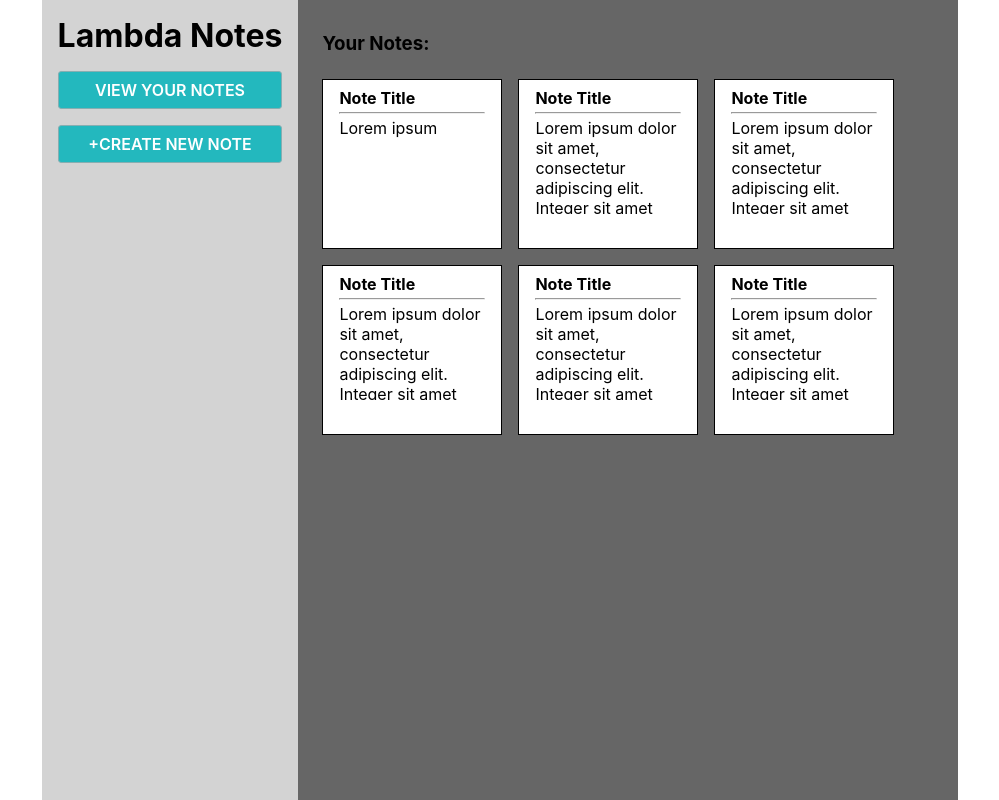
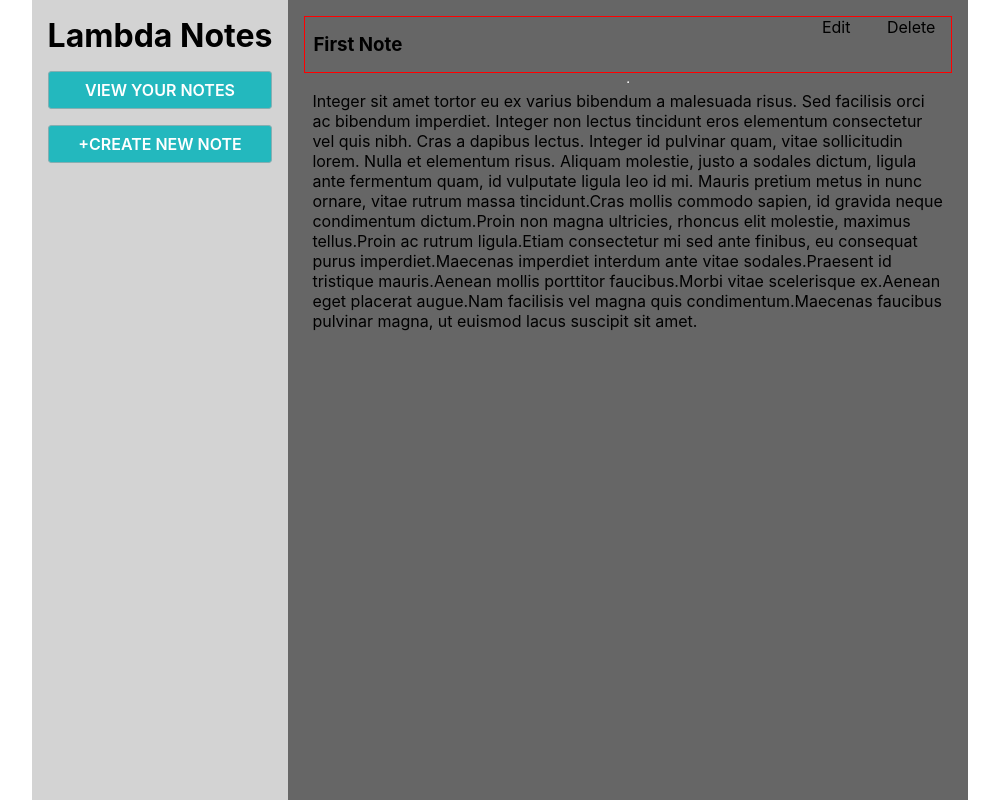
Before and after one commit to oagboghi2/digicert_test, a React (Create React App) app in the folder lambdanotes/: page / in a window 1280 px wide. Shown: the whole page, without its empty margins (140-1139 px from the left). Built offline with nearby package versions, Linux system fonts and the light colour scheme.

Commit message:
Styled noteView component

```diff
--- a/lambdanotes/src/components/NoteView/NoteView.js
+++ b/lambdanotes/src/components/NoteView/NoteView.js
@@ -2,10 +2,56 @@ import React, { Component } from 'react'
 import './index.css';
 
 class NoteView extends Component {
-    state = {  }
+    state = {
+        notesArray: [
+            {
+                _id: 'fhcdjnmk',
+                title: 'First Note',
+                body: 'Integer sit amet tortor eu ex varius bibendum a malesuada risus. Sed facilisis orci ac bibendum imperdiet. Integer non lectus tincidunt eros elementum consectetur vel quis nibh. Cras a dapibus lectus. Integer id pulvinar quam, vitae sollicitudin lorem. Nulla et elementum risus. Aliquam molestie, justo a sodales dictum, ligula ante fermentum quam, id vulputate ligula leo id mi. Mauris pretium metus in nunc ornare, vitae rutrum massa tincidunt.Cras mollis commodo sapien, id gravida neque condimentum dictum.Proin non magna ultricies, rhoncus elit molestie, maximus tellus.Proin ac rutrum ligula.Etiam consectetur mi sed ante finibus, eu consequat purus imperdiet.Maecenas imperdiet interdum ante vitae sodales.Praesent id tristique mauris.Aenean mollis porttitor faucibus.Morbi vitae scelerisque ex.Aenean eget placerat augue.Nam facilisis vel magna quis condimentum.Maecenas faucibus pulvinar magna, ut euismod lacus suscipit sit amet.',
+                CreatedAt: 1550384469279
+            },
+            {
+                _id: 'fvejnkmjnmvfem',
+                title: 'Second Note',
+                body: 'Lorem ipsum dolor sit amet, Lorem ipsum dolor sit amet,',
+                CreatedAt: 1550384469279
+            },
+            {
+                _id: 'fiyuouiyu',
+                title: 'Third Note',
+                body: ' consectetur adipiscing',
+                CreatedAt: 1550384469279
+            },
+            {
+                _id: 'jbknlkyu',
+                title: 'Fourth Note',
+                body: ' consectetur adipiscing',
+                CreatedAt: 1550384469279
+            },
+        ]
+    }
+
+
+
     render() {
-        return ( <div>Note View Placeholder</div> );
+        return (
+            <div className = 'noteview_container'>
+            <div className = 'noteview_Topcontent'>
+                    <h3 className = 'contentHeader'>
+                        {this.state.notesArray[0].title}
+                    </h3>
+                    <div>
+                        <a className = 'edit_delete'> Edit</a>
+                        <a className = 'edit_delete'> Delete</a>
+                    </div>
+            </div>
+                <hr></hr>
+                <div className='notesList'>
+                    <p className = ''>
+                        {this.state.notesArray[0].body}
+                    </p>
+                </div>
+            </div>
+        )}
     }
-}
-
 export default NoteView;
--- a/lambdanotes/src/components/NoteView/index.css
+++ b/lambdanotes/src/components/NoteView/index.css
@@ -0,0 +1,18 @@
+.noteview_container {
+    display: flex;
+    flex-direction: column;
+}
+
+.noteview_container p {
+    margin: 0 0.5rem;
+}
+
+.noteview_Topcontent {
+    display: flex;
+    justify-content: space-between;
+    border: red solid 1px;
+}
+
+.edit_delete {
+    padding: 1rem;
+}
--- a/lambdanotes/src/components/NotesList/NotesList.js
+++ b/lambdanotes/src/components/NotesList/NotesList.js
@@ -2,58 +2,56 @@ import React, { Component } from 'react'
 import './index.css';
 
 class NotesList extends Component {
-    state = {  }
+    state = {
+        notesArray: [
+            {
+                _id:'fhcdjnmk',
+                title: 'First Note',
+                body: 'Integer sit amet tortor eu ex varius bibendum a malesuada risus. Sed facilisis orci ac bibendum imperdiet. Integer non lectus tincidunt eros elementum consectetur vel quis nibh. Cras a dapibus lectus. Integer id pulvinar quam, vitae sollicitudin lorem. Nulla et elementum risus. Aliquam molestie, justo a sodales dictum, ligula ante fermentum quam, id vulputate ligula leo id mi. Mauris pretium metus in nunc ornare, vitae rutrum massa tincidunt.Cras mollis commodo sapien, id gravida neque condimentum dictum.Proin non magna ultricies, rhoncus elit molestie, maximus tellus.Proin ac rutrum ligula.Etiam consectetur mi sed ante finibus, eu consequat purus imperdiet.Maecenas imperdiet interdum ante vitae sodales.Praesent id tristique mauris.Aenean mollis porttitor faucibus.Morbi vitae scelerisque ex.Aenean eget placerat augue.Nam facilisis vel magna quis condimentum.Maecenas faucibus pulvinar magna, ut euismod lacus suscipit sit amet.',
+                CreatedAt: 1550384469279
+            },
+            {
+                _id: 'fvejnkmjnmvfem',
+                title: 'Second Note',
+                body: 'Lorem ipsum dolor sit amet, Lorem ipsum dolor sit amet,',
+                CreatedAt: 1550384469279
+            },
+            {
+                _id: 'fiyuouiyu',
+                title: 'Third Note',
+                body: ' consectetur adipiscing',
+                CreatedAt: 1550384469279
+            },
+            {
+                _id: 'jbknlkyu',
+                title: 'Fourth Note',
+                body: ' consectetur adipiscing',
+                CreatedAt: 1550384469279
+            },
+        ]
+    }
+
+
+
     render() {
         return (
             <div className = 'noteslist_container'>
                 <div><h3 className = 'contentHeader'>Your Notes:</h3></div>
-        <div className = 'notesList'>
-                <div className = 'note'>
+                    <div className='notesList'>
+                            {this.state.notesArray.map((note, index) => {
+                                return (
+                                    <div className='note' key={index + note.title}>
                                         <div>
-                        <h4>Note Title</h4>
+                                            <h4>{note.title}</h4>
                                             <hr></hr>
-                        <p>Lorem ipsum </p>
+                                            <p>{note.body} </p>
                                         </div>
                                     </div>
-                <div className = 'note'>
-                    <div>
-                        <h4>Note Title</h4>
-                        <hr></hr>
-                        <p>Lorem ipsum dolor sit amet, consectetur adipiscing elit. Integer sit amet tortor eu ex varius bibendum a malesuada risus. Sed facilisis orci ac bibendum imperdiet. Integer non lectus tincidunt eros elementum consectetur vel quis nibh. Cras a dapibus lectus. Integer id pulvinar quam, vitae sollicitudin lorem. Nulla et elementum risus. Aliquam molestie, justo a sodales dictum, ligula ante fermentum quam, id vulputate ligula leo id mi. Mauris pretium metus in nunc ornare, vitae rutrum massa tincidunt.</p>
+                                    )
+                            })}
                     </div>
             </div>
-                <div className = 'note'>
-                    <div>
-                        <h4>Note Title</h4>
-                        <hr></hr>
-                        <p>Lorem ipsum dolor sit amet, consectetur adipiscing elit. Integer sit amet tortor eu ex varius bibendum a malesuada risus. Sed facilisis orci ac bibendum imperdiet. Integer non lectus tincidunt eros elementum consectetur vel quis nibh. Cras a dapibus lectus. Integer id pulvinar quam, vitae sollicitudin lorem. Nulla et elementum risus. Aliquam molestie, justo a sodales dictum, ligula ante fermentum quam, id vulputate ligula leo id mi. Mauris pretium metus in nunc ornare, vitae rutrum massa tincidunt.</p>
-                    </div>
-                </div>
-                <div className = 'note'>
-                    <div>
-                        <h4>Note Title</h4>
-                        <hr></hr>
-                        <p>Lorem ipsum dolor sit amet, consectetur adipiscing elit. Integer sit amet tortor eu ex varius bibendum a malesuada risus. Sed facilisis orci ac bibendum imperdiet. Integer non lectus tincidunt eros elementum consectetur vel quis nibh. Cras a dapibus lectus. Integer id pulvinar quam, vitae sollicitudin lorem. Nulla et elementum risus. Aliquam molestie, justo a sodales dictum, ligula ante fermentum quam, id vulputate ligula leo id mi. Mauris pretium metus in nunc ornare, vitae rutrum massa tincidunt.</p>
-                    </div>
-                </div>
-                <div className = 'note'>
-                    <div>
-                        <h4>Note Title</h4>
-                        <hr></hr>
-                        <p>Lorem ipsum dolor sit amet, consectetur adipiscing elit. Integer sit amet tortor eu ex varius bibendum a malesuada risus. Sed facilisis orci ac bibendum imperdiet. Integer non lectus tincidunt eros elementum consectetur vel quis nibh. Cras a dapibus lectus. Integer id pulvinar quam, vitae sollicitudin lorem. Nulla et elementum risus. Aliquam molestie, justo a sodales dictum, ligula ante fermentum quam, id vulputate ligula leo id mi. Mauris pretium metus in nunc ornare, vitae rutrum massa tincidunt.</p>
-                    </div>
-                </div>
-                <div className = 'note'>
-                    <div>
-                        <h4>Note Title</h4>
-                        <hr></hr>
-                        <p>Lorem ipsum dolor sit amet, consectetur adipiscing elit. Integer sit amet tortor eu ex varius bibendum a malesuada risus. Sed facilisis orci ac bibendum imperdiet. Integer non lectus tincidunt eros elementum consectetur vel quis nibh. Cras a dapibus lectus. Integer id pulvinar quam, vitae sollicitudin lorem. Nulla et elementum risus. Aliquam molestie, justo a sodales dictum, ligula ante fermentum quam, id vulputate ligula leo id mi. Mauris pretium metus in nunc ornare, vitae rutrum massa tincidunt.</p>
-                    </div>
-                </div>
-            </div>
-        </div>
-        );
+        )}
+
 }
-}
-
 export default NotesList;
--- a/lambdanotes/src/components/mainContent/MainContent.js
+++ b/lambdanotes/src/components/mainContent/MainContent.js
@@ -1,13 +1,14 @@
 import React, { Component } from 'react'
 import './index.css';
 import NotesList from '../NotesList/NotesList.js'
+import NoteView from '../NoteView/NoteView.js'
 
 class MainContent extends Component {
     state = {  }
     render() {
         return (
         <div className = 'main_container'>
-            <NotesList/>
+            <NoteView/>
         </div> );
     }
 }
--- a/lambdanotes/src/components/mainContent/index.css
+++ b/lambdanotes/src/components/mainContent/index.css
@@ -2,7 +2,7 @@
     display: flex;
     flex-direction: column;
     padding: 1rem;
-    width: 660px;
+    width: 680px;
     min-width: 0px;
     height: 100vh;
     background-color: #666666;
```
Lines whose indentation alone changed are shown as unchanged.
